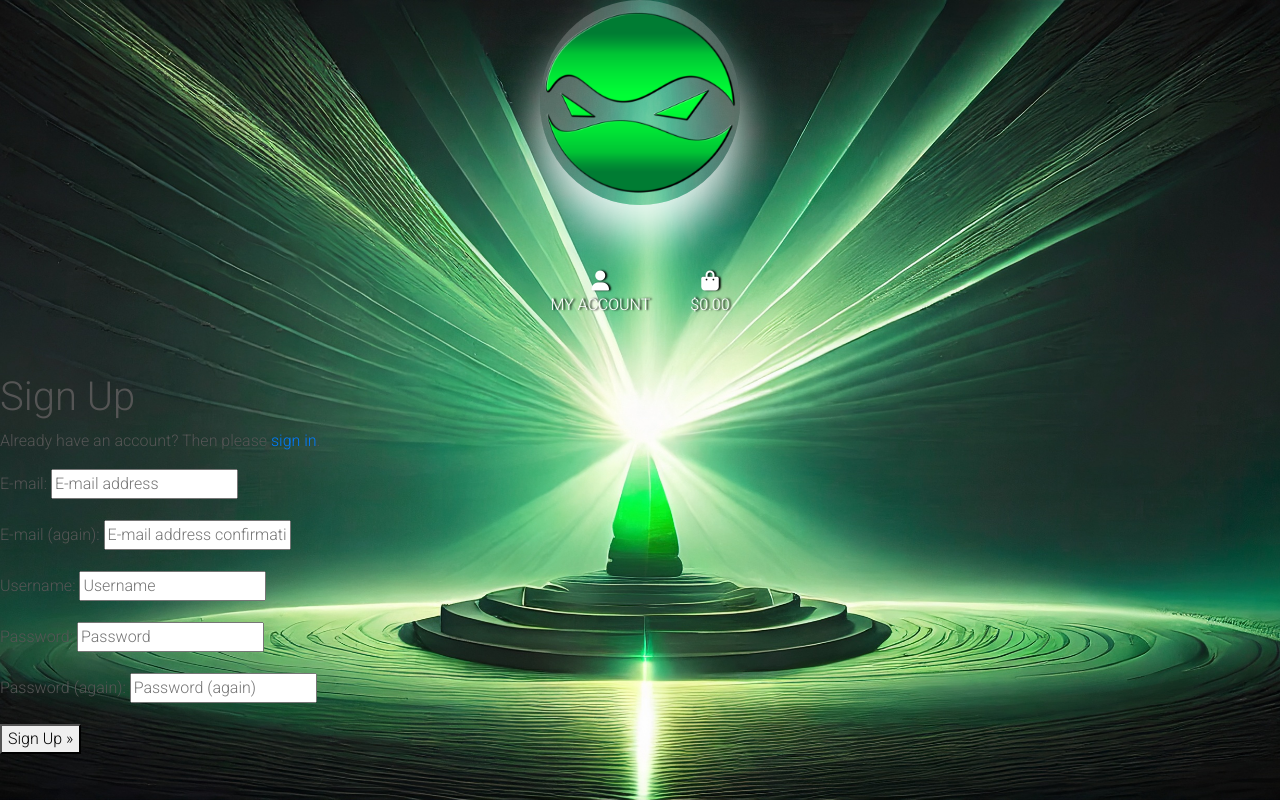
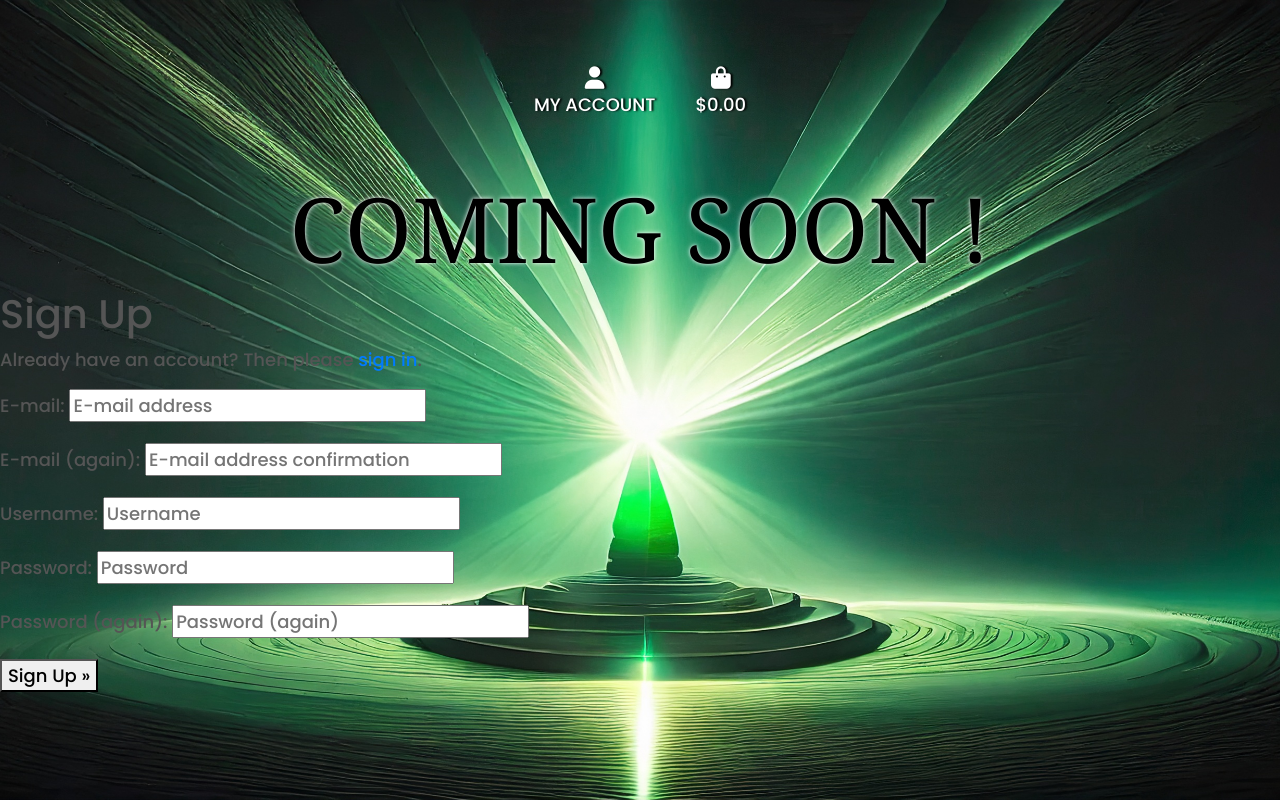
Before and after one commit to AEmin96/Project5-Godmode, a Django app: page /accounts/signup/ in a window 1280 px wide. Run offline with Django 3.2, Linux system fonts and the light colour scheme; some libraries are stand-ins or nearby versions.

Commit message:
add style to coming soon

```diff
--- a/godmode/settings.py
+++ b/godmode/settings.py
@@ -25,7 +25,7 @@ SECRET_KEY = 'django-insecure-=6-xb4du*jf%slrs1hc5c7s36p1c^muyy&dr1bh0d=jbbm3jlh
 # SECURITY WARNING: don't run with debug turned on in production!
 DEBUG = True
 
-ALLOWED_HOSTS = ['8000-aemin96-project5-godmode-bsu2xvohzz.us2.codeanyapp.com']
+ALLOWED_HOSTS = ['8000-aemin96-project5-godmode-aw94q1zsko.us2.codeanyapp.com']
 
 
 # Application definition
--- a/static/css/base.css
+++ b/static/css/base.css
@@ -5,6 +5,7 @@ html {
 
 
 .logoflt {
+
     width: 200px;
     /* Other styles for the logo */
     background-color: transparent;
@@ -31,12 +32,38 @@ html {
     }
 }
 
+.cmgsn {
+    font-family: Cambria, Cochin, Georgia, Times, 'Times New Roman', serif;
+    font-size: 5em;
+    position: relative;
+    animation: glowcmn 1s infinite alternate;
+}
+
+@keyframes glowcmn {
+    0% {
+        text-shadow:
+            0 0 6px rgba(255, 255, 255, 0),
+            /* Initial inner glow */
+            0 0 10px rgba(255, 255, 255, 0);
+        /* Initial outward glow */
+    }
+
+    100% {
+        text-shadow:
+            0 0 2px rgba(255, 255, 255, 0.5),
+            /* Maximum inner glow */
+            0 0 5px rgb(255, 255, 255);
+        /* Maximum outward glow */
+    }
+}
+
 body {
     background: url('/media/background.jpg') no-repeat center center fixed;
     background-size: cover;
-    height: calc(100vh - 164px);
+    height: 65vh;
     color: #555;
-    font-family: 'Roboto';
+    font-family: 'Poppins';
+    font-size: large;
 }
 
 .text-shadow {
@@ -95,6 +122,7 @@ body {
 @media (min-width: 1200px) {
     .container {
         max-width: 80%;
+        max-height: 60%;
     }
 }
 
@@ -106,6 +134,7 @@ body {
         right: 0;
         left: 0;
         z-index: 1030;
+        max-height: 30%;
     }
 
     .header-container {
--- a/templates/base.html
+++ b/templates/base.html
@@ -19,7 +19,8 @@
         integrity="sha384-Vkoo8x4CGsO3+Hhxv8T/Q5PaXtkKtu6ug5TOeNV6gBiFeWPGFN9MuhOf23Q9Ifjh" crossorigin="anonymous">
     <link rel="preconnect" href="https://fonts.googleapis.com">
     <link rel="preconnect" href="https://fonts.gstatic.com" crossorigin>
-    <link href="https://fonts.googleapis.com/css2?family=Roboto:wght@300&display=swap" rel="stylesheet">
+    <link href="https://fonts.googleapis.com/css2?family=Montserrat:wght@200&family=Poppins:wght@500&display=swap"
+        rel="stylesheet">
     <link rel="stylesheet" href="{% static 'css/base.css' %}">
 
     {% endblock %}
@@ -46,7 +47,7 @@
 </head>
 
 <body>
-    <img src="../media/logo.png" class="rounded-circle mx-auto d-block logoflt" alt="GODMODELOGO">
+    <div class="rounded-circle mx-auto d-block logoflt"></div>
     <header class="container-fluid ">
         <div id="topnav" class="row pt-lg-2 d-flex d-lg-flex justify-content-center">
             <div class="col-12 col-lg-4 my-auto py-1 py-lg-5 d-flex justify-content-center">
@@ -85,11 +86,16 @@
                                     $0.00
                                     {% endif %}
                                 </p>
+
                             </div>
                         </a>
                     </li>
                 </ul>
+
             </div>
+        </div>
+        <div class=" text-lg d-flex justify-content-center">
+            <h1 class="cmgsn text-black"> COMING SOON ! </h1>
         </div>
     </header>
 
```
Also changed, not shown: home/templates/home/index.html (+7 -3 lines).
